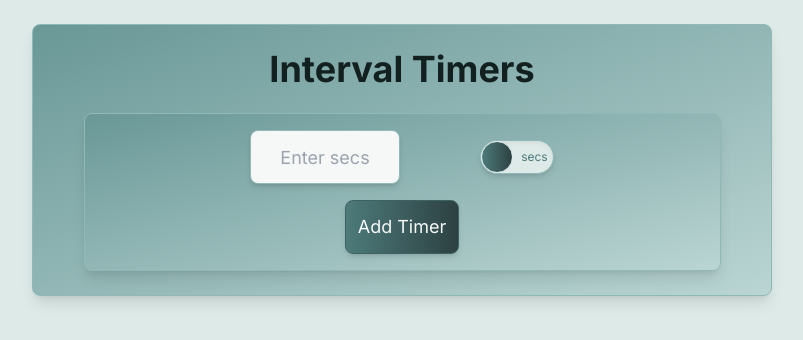
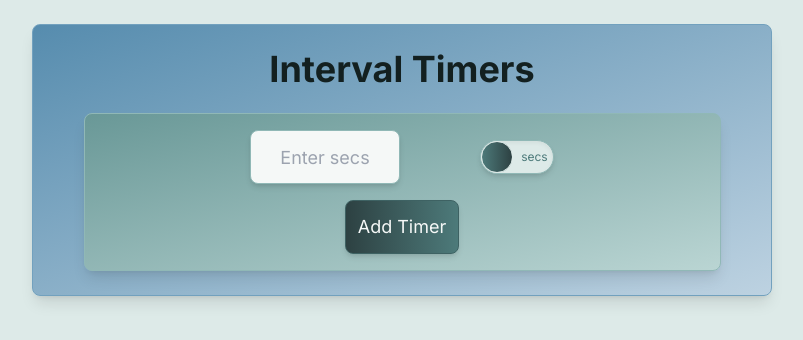
Before and after one commit to ColdWeatherBoyy/pt-timer, a Next.js app: page / in a window 1280 px wide. Shown: the top 340 px of the page, without its empty margins (238-1041 px from the left). Built offline with nearby package versions, Linux system fonts and the light colour scheme.

Commit message:
adjust styling for more contrast and consistency

```diff
--- a/app/globals.css
+++ b/app/globals.css
@@ -18,11 +18,7 @@
 
 body {
 	color: rgb(var(--foreground-rgb));
-  background: linear-gradient(
-      to bottom,
-      transparent,
-      rgb(var(--background-end-rgb))
-    )
+	background: linear-gradient(to bottom, transparent, rgb(var(--background-end-rgb)))
 		rgb(var(--background-start-rgb));
 }
 
--- a/app/sections/TopCard.tsx
+++ b/app/sections/TopCard.tsx
@@ -18,7 +18,7 @@ const TopCard: React.FC<TopCardProps> = ({ timers, setTimers, activeTimer }) =>
 
 	return (
 		<Card
-			cardColor={ThemeColor.jade}
+			cardColor={unit === Unit.minutes ? ThemeColor.jade : ThemeColor.horizon}
 			cardShade={ThemeShade.medium}
 			className="min-h-64 mb-6 w-3/5 p-6"
 			column
--- a/app/utilities/themeTypes.ts
+++ b/app/utilities/themeTypes.ts
@@ -51,7 +51,7 @@ export const ComponentColor: Record<ThemeColor, ComponentColorClassList> = {
 		card: {
 			light: "bg-gradient-to-br from-jade-325 to-jade-125 border-jade-200 text-jade-950",
 			medium: "bg-gradient-to-br from-jade-400 to-jade-200 border-jade-300 text-jade-950",
-			dark: "bg-gradient-to-br from-jade-600 to-jade-900 border-jade-700 text-jade-100",
+			dark: "bg-gradient-to-br from-jade-900 to-jade-600 border-jade-700 text-jade-100",
 		},
 		numberInput: {
 			title: "bg-gradient-to-br from-jade-600 to-jade-900 border-jade-800 text-jade-100 ",
@@ -60,7 +60,7 @@ export const ComponentColor: Record<ThemeColor, ComponentColorClassList> = {
 				"bg-gradient-to-br from-jade-600 to-jade-900 border-jade-700 text-jade-100 hover:from-jade-500 hover:to-jade-800 hover:border-jade-500 active:from-jade-950 active:to-jade-700 active:border-jade-700 active:text-jade-200",
 		},
 		button:
-			"bg-gradient-to-r from-jade-500 to-jade-800 text-jade-50 border border-jade-600 hover:border-jade-200 active:from-jade-950 active:to-jade-700 active:text-jade-100",
+			"bg-gradient-to-r to-jade-500 from-jade-800 text-jade-50 border border-jade-600 hover:border-jade-200 active:from-jade-950 active:to-jade-700 active:text-jade-100",
 		toggle: {
 			thumb:
 				"bg-gradient-to-r from-jade-500 to-jade-800 border border-jade-100 hover:border-jade-600 hover:from-jade-500 hover:to-jade-700 transition-all duration-200 ease-in-out",
@@ -79,8 +79,8 @@ export const ComponentColor: Record<ThemeColor, ComponentColorClassList> = {
 			light:
 				"bg-gradient-to-br from-horizon-400 to-horizon-200 border-horizon-300 text-jade-950",
 			medium:
-				"bg-gradient-to-br from-horizon-500 to-horizon-300 border-horizon-400 text-jade-950",
-			dark: "bg-gradient-to-br from-horizon-600 to-horizon-900 border-horizon-700 text-horizon-100",
+				"bg-gradient-to-br from-horizon-500 to-horizon-250 border-horizon-400 text-jade-950",
+			dark: "bg-gradient-to-br from-horizon-900 to-horizon-600 border-horizon-700 text-horizon-100",
 		},
 		numberInput: {
 			title:
@@ -91,7 +91,7 @@ export const ComponentColor: Record<ThemeColor, ComponentColorClassList> = {
 				"bg-gradient-to-br from-horizon-600 to-horizon-900 border-horizon-700 text-horizon-100 hover:from-horizon-500 hover:to-horizon-800 hover:border-horizon-500 active:from-horizon-950 active:to-horizon-700 active:border-horizon-700 active:text-horizon-200",
 		},
 		button:
-			"bg-gradient-to-r from-horizon-500 to-horizon-800 text-horizon-100 border border-horizon-600 hover:border-horizon-300 active:from-horizon-950 active:to-horizon-700 active:text-horizon-200",
+			"bg-gradient-to-r to-horizon-500 from-horizon-800 text-horizon-100 border border-horizon-600 hover:border-horizon-300 active:from-horizon-950 active:to-horizon-700 active:text-horizon-200",
 		toggle: {
 			thumb:
 				"bg-gradient-to-r from-horizon-400 to-horizon-800 border border-horizon-100 hover:border-horizon-600 hover:from-horizon-500 hover:to-horizon-700 transition-all duration-200 ease-in-out",
--- a/tailwind.config.ts
+++ b/tailwind.config.ts
@@ -87,6 +87,7 @@ const config: Config = {
 					"50": "#f5f8fa",
 					"100": "#e9eff5",
 					"200": "#cedee9",
+					"250": "#bdd2e1",
 					"300": "#a3c1d6",
 					"400": "#72a1be",
 					"500": "#568cae",
```
Lines whose indentation alone changed are shown as unchanged.
